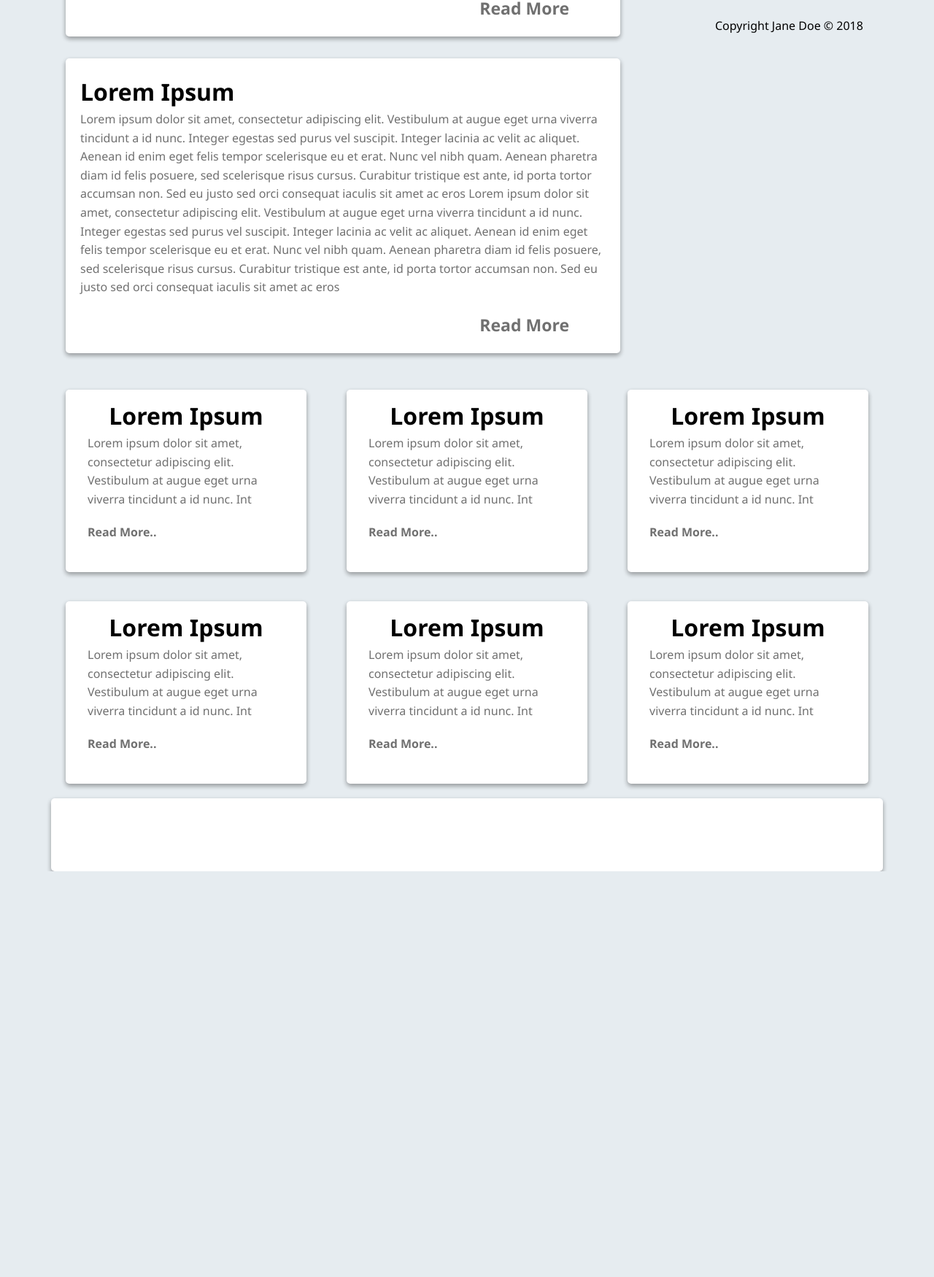
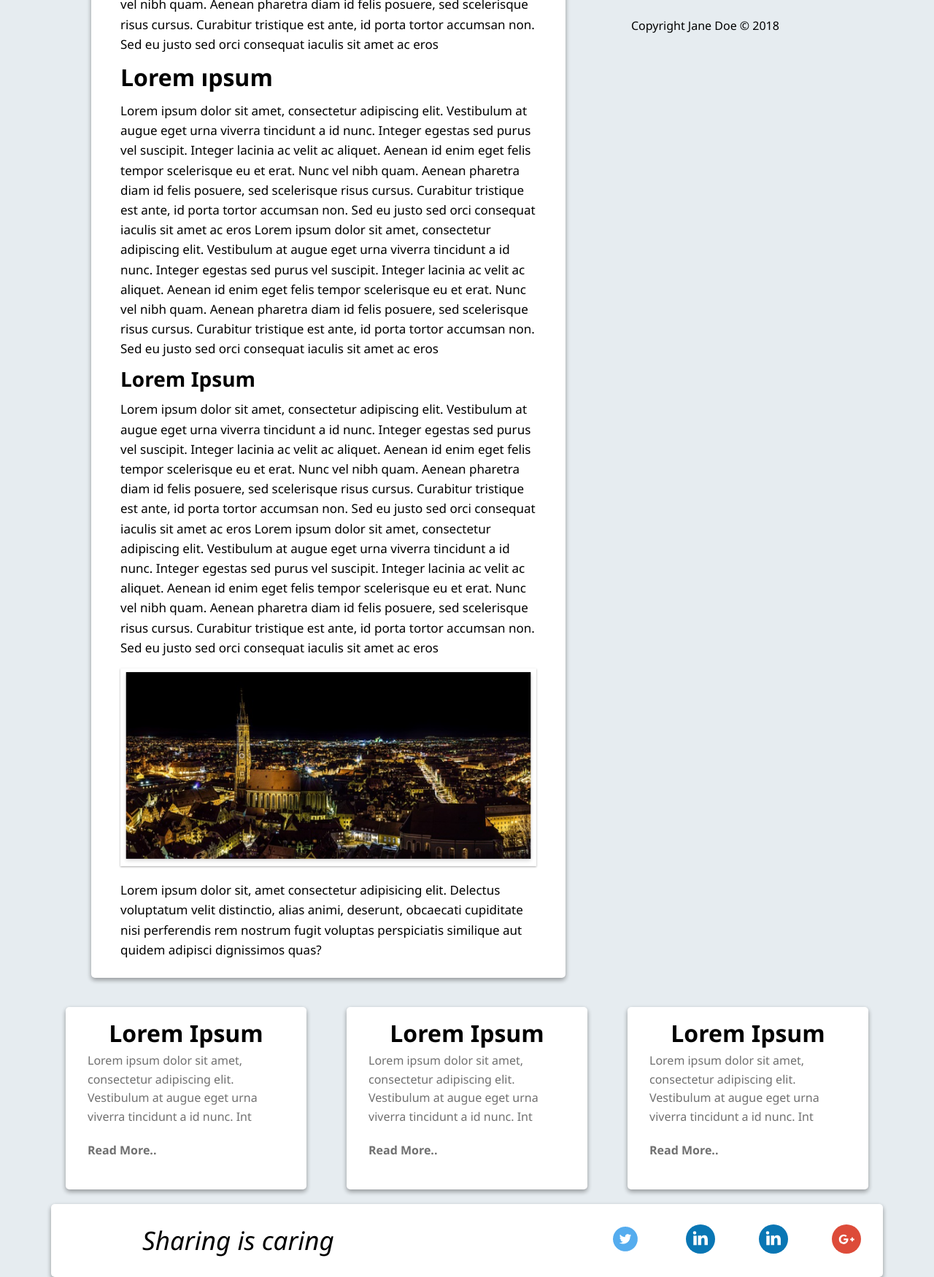
Before and after one commit to Berc21/xblog, a website: page blog.html in a window 1280 px wide. Shown: the part 640-2390 px from the top of the page at 73% size. Before the commit the page ends 1834 px from the top, so only its background shows below. Drawn offline with Linux system fonts and the light colour scheme.

Commit message:
some fixes

```diff
--- a/blog.html
+++ b/blog.html
@@ -9,7 +9,7 @@
 	    <link rel="stylesheet" type="text/css" href="https://cdnjs.cloudflare.com/ajax/libs/font-awesome/4.7.0/css/font-awesome.min.css">
         <!--  <link rel="shortcut icon" type="image/png" href="img/favicon.png"> favicon here -->
 
-        <title> CattyBoard  </title>
+        <title> Xblog  </title>
     </head>
     <body>
         <header>
@@ -56,65 +56,63 @@
                        </ul>
                  </aside>
 
-                <main class="blog-container">
-
+                <main class="grid content">
                     <div class="heading-wrap">
-                                <h1 class="content__heading content__heading--blog">
-                                        Most Recent Posts
+                            <h1 class="content__heading">
+                                    Lorem Ipsum
                                </h1>
+                               <span class="content__date">26 Aug 2005</span> <a  class="content__tag" href="#">Tag</a>
                     </div>
 
+                   <p>
 
-                    <div class="most-recent">
-
-
-
-                        <h2 class="most-recent__heading">Lorem Ipsum</h2>
-                            <p class="most-recent__p">
                         Lorem ipsum dolor sit amet, consectetur adipiscing elit. Vestibulum at augue eget urna viverra tincidunt a id nunc. Integer egestas sed purus vel suscipit. Integer lacinia ac velit ac aliquet. Aenean id enim eget felis tempor scelerisque eu et erat. Nunc vel nibh quam. Aenean pharetra diam id felis posuere, sed scelerisque risus cursus. Curabitur tristique est ante, id porta tortor accumsan non. Sed eu justo sed orci consequat iaculis sit amet ac eros
                         Lorem ipsum dolor sit amet, consectetur adipiscing elit. Vestibulum at augue eget urna viverra tincidunt a id nunc. Integer egestas sed purus vel suscipit. Integer lacinia ac velit ac aliquet. Aenean id enim eget felis tempor scelerisque eu et erat. Nunc vel nibh quam. Aenean pharetra diam id felis posuere, sed scelerisque risus cursus. Curabitur tristique est ante, id porta tortor accumsan non. Sed eu justo sed orci consequat iaculis sit amet ac eros
                    </p>
 
-                               <a class="most-recent__read-more" href="#">Read More</a>
 
-                    </div>
+                   <h2 class="content__h2">
+                      Lorem ıpsum
+                   </h2>
 
-                    <div class="most-recent">
-
-                            <h2 class="most-recent__heading">Lorem Ipsum</h2>
-                                <p class="most-recent__p">
+                   <p>
                         Lorem ipsum dolor sit amet, consectetur adipiscing elit. Vestibulum at augue eget urna viverra tincidunt a id nunc. Integer egestas sed purus vel suscipit. Integer lacinia ac velit ac aliquet. Aenean id enim eget felis tempor scelerisque eu et erat. Nunc vel nibh quam. Aenean pharetra diam id felis posuere, sed scelerisque risus cursus. Curabitur tristique est ante, id porta tortor accumsan non. Sed eu justo sed orci consequat iaculis sit amet ac eros
                         Lorem ipsum dolor sit amet, consectetur adipiscing elit. Vestibulum at augue eget urna viverra tincidunt a id nunc. Integer egestas sed purus vel suscipit. Integer lacinia ac velit ac aliquet. Aenean id enim eget felis tempor scelerisque eu et erat. Nunc vel nibh quam. Aenean pharetra diam id felis posuere, sed scelerisque risus cursus. Curabitur tristique est ante, id porta tortor accumsan non. Sed eu justo sed orci consequat iaculis sit amet ac eros
                    </p>
 
-                                   <a class="most-recent__read-more" href="#">Read More</a>
+                   <h3 class="content__h3">
+                        Lorem Ipsum
+                   </h3>
 
-                        </div>
+                   <p>
+                        Lorem ipsum dolor sit amet, consectetur adipiscing elit. Vestibulum at augue eget urna viverra tincidunt a id nunc. Integer egestas sed purus vel suscipit. Integer lacinia ac velit ac aliquet. Aenean id enim eget felis tempor scelerisque eu et erat. Nunc vel nibh quam. Aenean pharetra diam id felis posuere, sed scelerisque risus cursus. Curabitur tristique est ante, id porta tortor accumsan non. Sed eu justo sed orci consequat iaculis sit amet ac eros Lorem ipsum dolor sit amet, consectetur adipiscing elit. Vestibulum at augue eget urna viverra tincidunt a id nunc. Integer egestas sed purus vel suscipit. Integer lacinia ac velit ac aliquet. Aenean id enim eget felis tempor scelerisque eu et erat. Nunc vel nibh quam. Aenean pharetra diam id felis posuere, sed scelerisque risus cursus. Curabitur tristique est ante, id porta tortor accumsan non. Sed eu justo sed orci consequat iaculis sit amet ac eros
+                   </p>
 
+                    <img src="img/panorama.png" alt="">
 
-
-
-
-
+                    <p>
+                        Lorem ipsum dolor sit, amet consectetur adipisicing elit. Delectus voluptatum velit distinctio, alias animi, deserunt, obcaecati cupiditate nisi perferendis rem nostrum fugit voluptas perspiciatis similique aut quidem adipisci dignissimos quas?
+                    </p>
 
                 </main>
 
 
-
-
-                <aside class="profile-sidebar">
+                <aside class="grid profile-sidebar">
                         <div class="profile">
                                 <img  class="profile__img" src="img/portait.png" alt="">
                                 <h1 class="profile__name">Jane Doe</h1>
                                 <h4 class="profile__job-title" >Mobile Web Specialist</h4>
                                 <p class="profile__description">Lorem ipsum dolor sit amet, consectetur, Lorem ipsum dolor sit amet, consectetur,Lorem ipsum dolor sit amet, consectetur </p>
-                                <a class="profile__learn-more" href="#">Learn More</a>
+                                <a class="profile__learn-more" href="/about-me.html">Learn More</a>
                         </div>
 
                         <footer class="profile-sidebar__footer">
                             Copyright Jane Doe © 2018
                       </footer>
+
                 </aside>
+
+
 
 
         </section>
@@ -139,29 +137,19 @@
                             <a class="related-card__read-more" href="#">Read More..</a>
                         </div>
 
-                        <div class="related-card">
-                                <h1 class="related-card__heading">Lorem Ipsum</h1>
-                                <p class="related-card__p" >Lorem ipsum dolor sit amet, consectetur adipiscing elit. Vestibulum at augue eget urna viverra tincidunt a id nunc. Int </p>
-                                <a class="related-card__read-more" href="#">Read More..</a>
-                            </div>
-                            <div class="related-card">
-                                    <h1 class="related-card__heading">Lorem Ipsum</h1>
-                                    <p class="related-card__p" >Lorem ipsum dolor sit amet, consectetur adipiscing elit. Vestibulum at augue eget urna viverra tincidunt a id nunc. Int </p>
-                                    <a class="related-card__read-more" href="#">Read More..</a>
-                                </div>
-                            </div>
-                            <div class="related-card">
-                                    <h1 class="related-card__heading">Lorem Ipsum</h1>
-                                    <p class="related-card__p" >Lorem ipsum dolor sit amet, consectetur adipiscing elit. Vestibulum at augue eget urna viverra tincidunt a id nunc. Int </p>
-                                    <a class="related-card__read-more" href="#">Read More..</a>
-                                </div>
-                            </div>
-
-
             </section>
 
             <section class="social-share">
+                        <h1  class="social-share__quote">Sharing is caring</h1>
 
+                        <ul class="social-h">
+                               <li> <a href="#"> <img src="img/twitter.png" alt=""></a></li>
+                               <li> <a href="#">
+                                <img src="img/linkedin.svg" alt="">
+                              </a></li>
+                               <li> <a href="#"> <img src="img/linkedin.svg" alt=""></a></li>
+                               <li> <a href="#"> <img src="img/googleplus.svg" alt=""></a></li>
+                           </ul>
             </section>
 
 
```
Also changed, not shown: about-me.html (+1 -1 lines), index.html (+48 -27 lines). Lines whose indentation alone changed are shown as unchanged.
